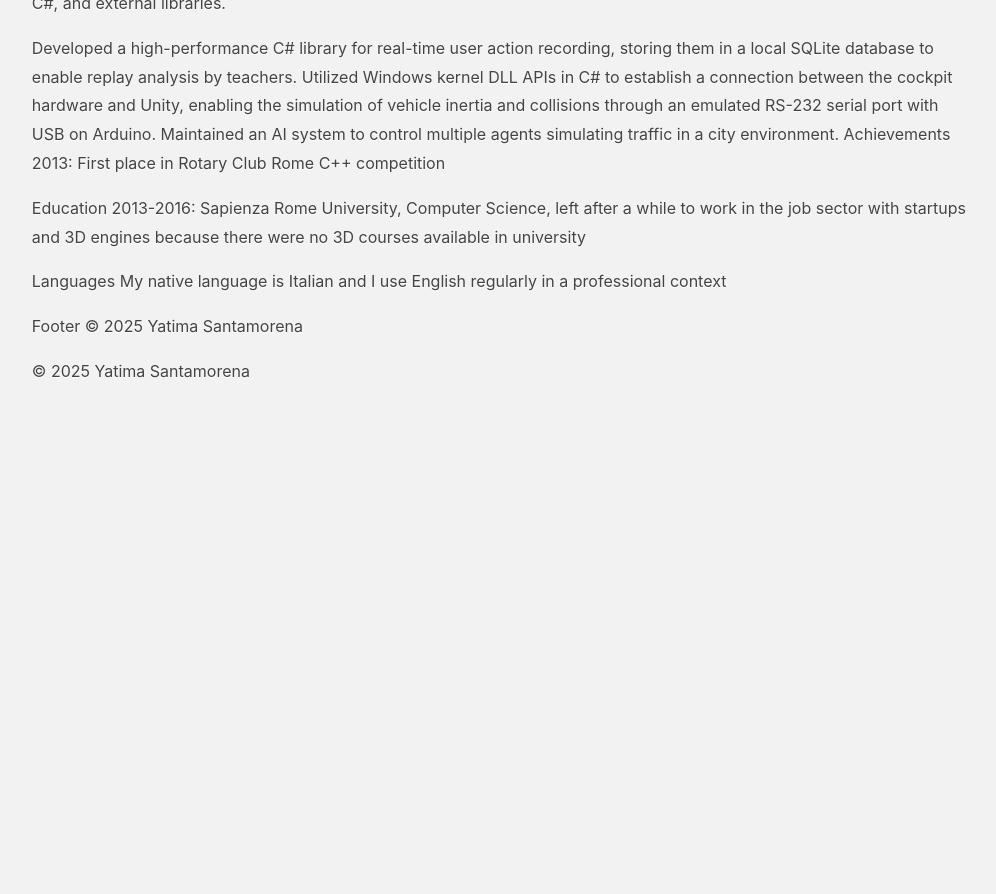
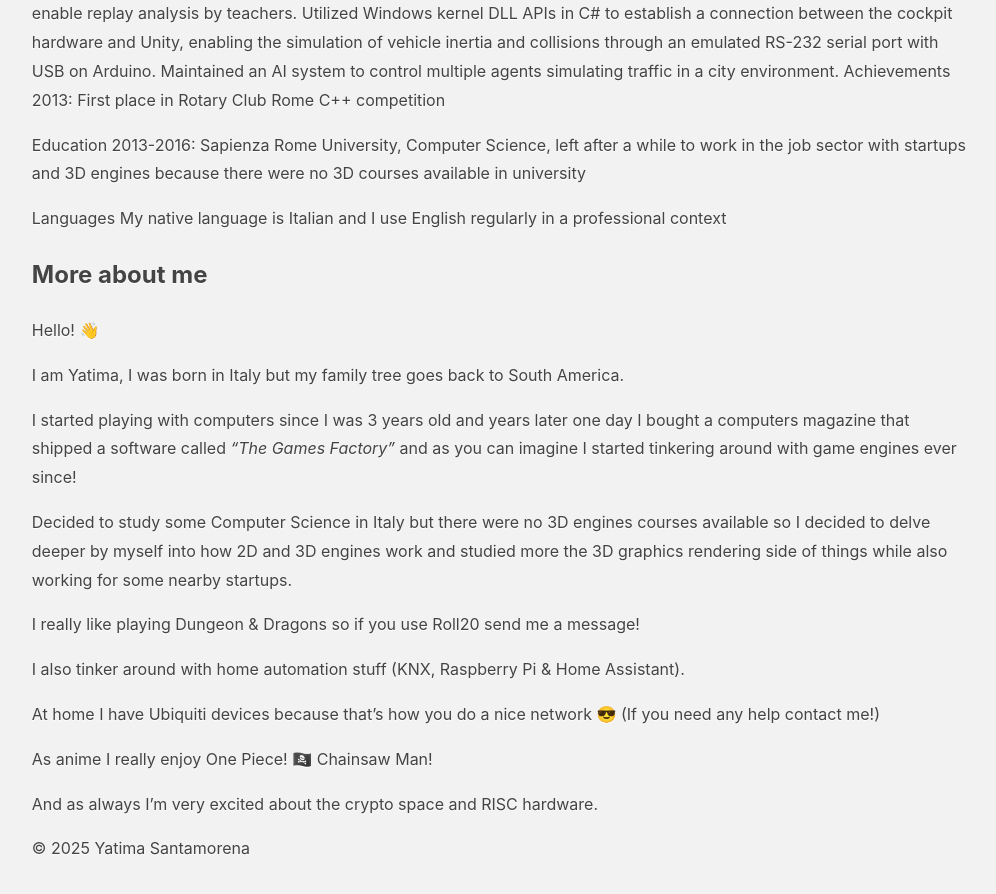
Before and after one commit to yatima1460/yatima1460.github.io, a Jekyll site: the page built from cv.md, in a window 1280 px wide and 900 px high, scrolled down 1848 px. Shown: the top 894 px of the window, without its empty margins (141-1137 px from the left). Built offline with Jekyll 4.4.1, drawn with Linux system fonts in a browser that asks for light colours; before the commit the page ends 2298 px from its top, so only the background shows below that.

```diff
--- a/cv.md
+++ b/cv.md
@@ -1,11 +1,9 @@
 ---
 layout: cv
-title: CV - Yatima Santamorena
+title: Yatima Santamorena
 description: Curriculum Vitae - Yatima Santamorena
 permalink: /index.html
 ---
-
-## Yatima Santamorena
 
 ## Present
 
@@ -83,5 +81,22 @@
 Languages
 My native language is Italian and I use English regularly in a professional context
 
-Footer
-© 2025 Yatima Santamorena
+## More about me
+
+Hello! 👋
+
+I am Yatima, I was born in Italy but my family tree goes back to South America.
+
+I started playing with computers since I was 3 years old and years later one day I bought a computers magazine that shipped a software called *"The Games Factory"* and as you can imagine I started tinkering around with game engines ever since!
+
+Decided to study some Computer Science in Italy but there were no 3D engines courses available so I decided to delve deeper by myself into how 2D and 3D engines work and studied more the 3D graphics rendering side of things while also working for some nearby startups.
+
+I really like playing Dungeon & Dragons so if you use Roll20 send me a message!
+
+I also tinker around with home automation stuff (KNX, Raspberry Pi & Home Assistant).
+
+At home I have Ubiquiti devices because that's how you do a nice network 😎 (If you need any help contact me!)
+
+As anime I really enjoy One Piece! 🏴‍☠️ Chainsaw Man!
+
+And as always I'm very excited about the crypto space and RISC hardware.
```
Also changed, not shown: about.html (deleted, +0 -95 lines).
